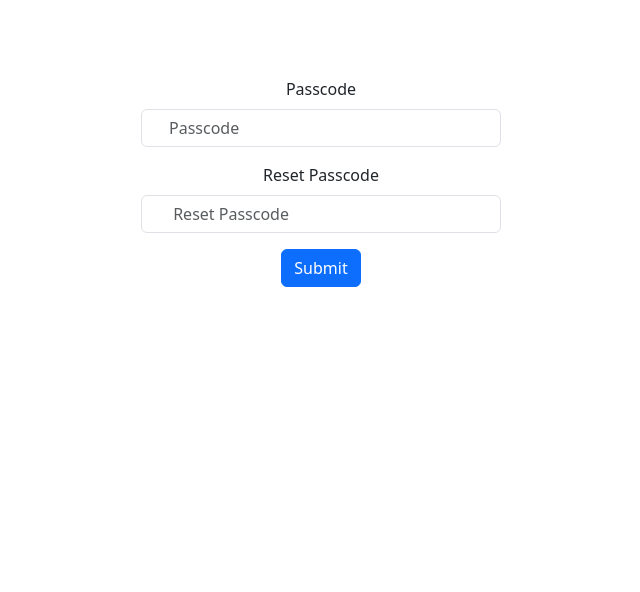
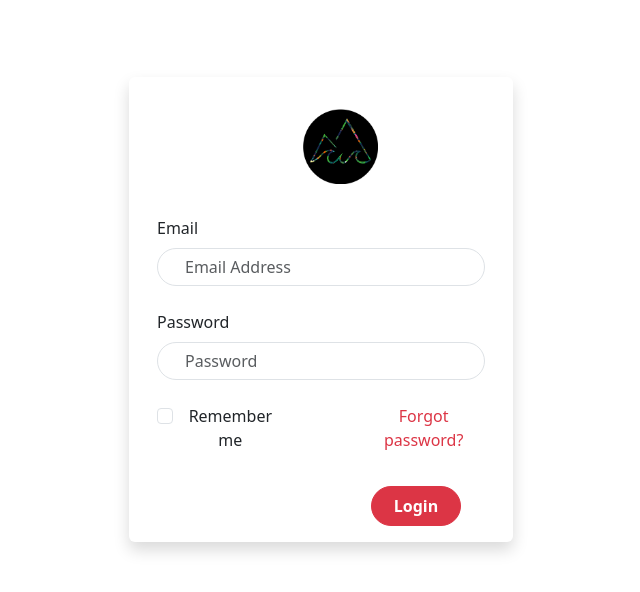
Before and after one commit to Pallavi-thakur01/React-Project3-Ahoy, a React (Create React App) app: page / in a window 1280 px wide. Shown: the top 592 px of the page, without its empty margins (319-959 px from the left). Built offline with nearby package versions, Linux system fonts and the light colour scheme.

Commit message:
19-07-2023

```diff
--- a/src/App.css
+++ b/src/App.css
@@ -243,3 +243,11 @@ a{
   background: white !important;
    border-color:white;
 }
+.text-danger{
+  cursor:pointer;
+}
+.textShadow{
+
+  color: rgb(255, 10, 10);
+  text-shadow: 2px 2px 4px #febdbd;
+}
--- a/src/App.tsx
+++ b/src/App.tsx
@@ -16,7 +16,7 @@ function App() {
   return (
     <div className="App">
      <Routes>
-        <Route path="/" element={<Resetpasscode />}/>
+        <Route path="/" element={<Login />}/>
 
           <Route path="passcode" element={<Passcode />} />
           <Route path="location" element={<Location />} />
--- a/src/pages/Login.tsx
+++ b/src/pages/Login.tsx
@@ -6,11 +6,27 @@ import axios from "axios";
 import { useNavigate } from "react-router-dom";
 
 import { ToastContainer, toast } from "react-toastify";
+import { Formik,Form as FormikForm} from 'formik';
+
+import * as yup from "yup";
 
 type FormValues = {
   emailId: string;
   password: string;
 };
+const schema = yup.object().shape({
+  emailId: yup.string().email("Please enter a valid e-mail").required(),
+  password: yup.string()
+  .required("This field is required")
+  .min(8, "Pasword must be 8 or more characters")
+  .matches(/(?=.*[a-z])(?=.*[A-Z])\w+/, "Password ahould contain at least one uppercase and lowercase character")
+  .matches(/\d/, "Password should contain at least one number")
+  .matches(/[`!@#$%^&*()_+\-=[\]{};':"\\|,.<>/?~]/, "Password should contain at least one special character"),
+
+});
+const schemaa = yup.object().shape({
+  emailId: yup.string().email("Please enter a valid e-mail").required(),
+});
 
 function Login() {
   const [Show, setShow] = useState(false);
@@ -18,47 +34,47 @@ function Login() {
   const handleShow = () => setShow(true);
   const [spinner, setSpinner] = useState(false);
   const [spinner1, setSpinner1] = useState(false);
-  const [dataa, setDataa] = useState({
-    emailId: "",
-  });
+  // const [dataa, setDataa] = useState({
+  //   emailId: "",
+  // });
 
   const navigate = useNavigate();
 
-  const [error, setError] = useState<FormValues>({
-    emailId: "",
-    password: "",
-  });
+  // const [error, setError] = useState<FormValues>({
+  //   emailId: "",
+  //   password: "",
+  // });
 
   const [data, setData] = useState({
     emailId: "",
     password: "",
   });
-  const handleChange = (e: ChangeEvent<HTMLInputElement>) => {
-    const value = e.target.value;
-    setData({
-      ...data,
-      [e.target.name]: value,
-    });
+  // const handleChange = (e: ChangeEvent<HTMLInputElement>) => {
+  //   const value = e.target.value;
+  //   setData({
+  //     ...data,
+  //     [e.target.name]: value,
+  //   });
 
-    setError({ emailId: "", password: "" });
-  };
+  //   setError({ emailId: "", password: "" });
+  // };
 
-  const handleChange1 = (e: ChangeEvent<HTMLInputElement>) => {
-    const value = e.target.value;
-    setDataa({
-      ...dataa,
-      [e.target.name]: value,
-    });
-    console.log(dataa);
-  };
+  // const handleChange1 = (e: ChangeEvent<HTMLInputElement>) => {
+  //   const value = e.target.value;
+  //   setDataa({
+  //     ...dataa,
+  //     [e.target.name]: value,
+  //   });
+  //   console.log(dataa);
+  // };
 
-  const handleSubmit1 = (e: any) => {
-    e.preventDefault();
+  const handleSubmit1 = (values: any) => {
+   debugger;
     setSpinner1(true);
 
     const userDataa = {
       businessId: "4",
-      emailId: dataa.emailId,
+      emailId: values.emailId,
     };
 
     axios
@@ -97,15 +113,15 @@ function Login() {
     console.log(userDataa, "dataaaa");
   };
 
-  const handleSubmit = (e: any) => {
-    e.preventDefault();
+  const handleSubmit = (values: any) => {
+    // e.preventDefault();
     setSpinner(true);
 
     const userData = {
       businessId: "4",
-      emailId: data.emailId,
+      emailId: values.emailId,
       applicationId: "58",
-      password: data.password,
+      password: values.password,
     };
 
     axios
@@ -146,7 +162,20 @@ function Login() {
   return (
     <>
       <div className="  mainBox container rounded shadow align-item-center">
-        <form onSubmit={handleSubmit}>
+      <Formik
+      validationSchema={schema}
+      onSubmit={handleSubmit}
+      initialValues={{
+
+        emailId: '',
+        password:'',
+
+      }}
+    >
+      {({ errors,values,handleChange }) => (
+
+
+        <FormikForm  >
           {/* <!-- Email input --> */}
           <div className=" mainBox  container py-2">
             <div className="col-8 h-2 p-4 rounded-circle">
@@ -163,15 +192,18 @@ function Login() {
                   Email{" "}
                 </label>
                 <input
-                  type="email"
+
                   id="validationDefault03"
                   name="emailId"
                   className="form-control  rounded-pill"
                   placeholder="Email Address"
                   onChange={handleChange}
-                  value={data.emailId}
-                  required
+                  value={values.emailId}
+
                 />
+                 <div className="text-danger textShadow">
+                {errors.emailId}
+              </div>
               </div>
             </div>
 
@@ -191,9 +223,12 @@ function Login() {
                   className="form-control rounded-pill"
                   placeholder="Password "
                   onChange={handleChange}
-                  value={data.password}
-                  required
+                  value={values.password}
+
                 />
+                 <div className="text-danger textShadow">
+                {errors.password}
+              </div>
               </div>
             </div>
 
@@ -239,7 +274,9 @@ function Login() {
 
 
           </div>
-        </form>
+        </FormikForm >
+        )}
+        </Formik>
       </div>
 
       <Modal
@@ -263,23 +300,38 @@ function Login() {
           ></button>
         </Modal.Header>
         <Modal.Body>
-          <Form className="px-3" onSubmit={handleSubmit1}>
+        <Formik
+      validationSchema={schemaa}
+      onSubmit={handleSubmit1}
+      initialValues={{
+
+        emailId: '',
+
+      }}
+    >
+      {({ errors,values,handleChange }) => (
+
+          <FormikForm className="px-3"  >
             <Form.Group className="mb-3" controlId="exampleForm.ControlInput1">
-              <Form.Label>Enter email to reset password</Form.Label>
+              <Form.Label>Enter email to reset passcode</Form.Label>
               <Form.Control
-                type="email"
+
                 placeholder="E-mail address"
+                value={values.emailId}
+               onChange={handleChange}
                 name="emailId"
-                value={dataa.emailId}
-                onChange={handleChange1}
-                required
+
               />
+               <div className="text-danger">
+                {errors.emailId}
+              </div>
             </Form.Group>
+
 
             <Button
               type="submit"
               variant="danger"
-              // onClick={handleSubmit1}
+
               className="forgetButton loginButton rounded-pill px-3 m-3 "
             >
               {!spinner1 ? (
@@ -288,7 +340,11 @@ function Login() {
                 <span className="spinner-border  " role="status"></span>
               )}
             </Button>
-          </Form>
+
+          </FormikForm>
+            )}
+           </Formik>
+
         </Modal.Body>
       </Modal>
     </>
--- a/src/pages/Passcode.tsx
+++ b/src/pages/Passcode.tsx
@@ -7,8 +7,9 @@ import { ChangeEvent } from "react";
 import axios from "axios";
 import { message } from "antd";
 import styled from "@emotion/styled";
-import { useNavigate,useParams } from "react-router-dom";
-
+import { useNavigate, useParams } from "react-router-dom";
+import { Formik, Form as FormikForm } from "formik";
+import * as yup from "yup";
 
 interface passcodeValue {
   businessId: number;
@@ -23,6 +24,9 @@ const Buttons = styled.div`
   text-align: left;
   justify-content: center;
 `;
+const schema = yup.object().shape({
+  emailId: yup.string().email("Please enter a valid e-mail").required(),
+});
 
 const Passcode: React.FC = () => {
   const navigate = useNavigate();
@@ -50,9 +54,6 @@ const Passcode: React.FC = () => {
     console.log(dataa);
   };
 
-
-
-
   let b = localStorage.getItem("message");
   console.log(message);
   useEffect(() => {
@@ -67,13 +68,12 @@ const Passcode: React.FC = () => {
     passcodeVal = passCode + val;
     setPassCode(passcodeVal);
   };
-  const handleSubmit1 = (e: any) => {
-    e.preventDefault();
+  const handleSubmit1 = (values: any) => {
     setSpinner1(true);
 
     const userDataa = {
       businessId: "4",
-      emailId: dataa.emailId,
+      emailId: values.emailId,
     };
 
     axios
@@ -90,8 +90,8 @@ const Passcode: React.FC = () => {
         toast.success(response.data.responseMessage, {
           position: toast.POSITION.BOTTOM_RIGHT,
         });
-        localStorage.setItem('token',response.data.token);
-        console.log("mmmmmmmmToken",response.data.token);
+        localStorage.setItem("token", response.data.token);
+        console.log("mmmmmmmmToken", response.data.token);
       })
       .catch((error) => {
         if (error.response) {
@@ -114,7 +114,6 @@ const Passcode: React.FC = () => {
     console.log(userDataa, "dataaaa");
   };
 
-
   const handleSubmit = () => {
     const userPasscode: passcodeValue = {
       businessId: 4,
@@ -134,7 +133,6 @@ const Passcode: React.FC = () => {
         toast.success(response.data.responseMessage, {
           position: toast.POSITION.BOTTOM_RIGHT,
         });
-
       })
 
       .catch((error) => {
@@ -349,11 +347,27 @@ const Passcode: React.FC = () => {
           </Modal.Title>
         </Modal.Header>
         <Modal.Body>
-          <Form className="px-3" onSubmit={handleSubmit1}>
-            <Form.Group className="mb-3" controlId="exampleForm.ControlInput1">
+          <Formik
+            validationSchema={schema}
+            onSubmit={handleSubmit1}
+            initialValues={{
+              emailId: "",
+            }}
+          >
+            {({ errors, values, handleChange }) => (
+              <FormikForm className="px-3">
+                <Form.Group
+                  className="mb-3"
+                  controlId="exampleForm.ControlInput1"
+                >
                   <Form.Label>Enter email to reset passcode</Form.Label>
-              <Form.Control type="email" placeholder="E-mail address"  value={dataa.emailId}
-                onChange={handleChange1} name="emailId"/>
+                  <Form.Control
+                    placeholder="E-mail address"
+                    value={values.emailId}
+                    onChange={handleChange}
+                    name="emailId"
+                  />
+                  <div className="text-danger">{errors.emailId}</div>
                 </Form.Group>
 
                 {/* <Link to={`/resetpasscode/${id}`} > */}
@@ -361,12 +375,18 @@ const Passcode: React.FC = () => {
                   type="submit"
                   variant="danger"
                   // onClick={handleClose}
-            className="forgetdiv rounded-pill px-3 m-3 "
+                  className="forgetdiv loginButton rounded-pill px-3 m-3 "
                 >
-            Send
+                  {!spinner1 ? (
+                    <span>Send</span>
+                  ) : (
+                    <span className="spinner-border  " role="status"></span>
+                  )}
                 </Button>
                 {/* </Link> */}
-          </Form>
+              </FormikForm>
+            )}
+          </Formik>
         </Modal.Body>
       </Modal>
 
--- a/src/pages/Resetpasscode.tsx
+++ b/src/pages/Resetpasscode.tsx
@@ -1,38 +1,117 @@
 
-import React from 'react'
-import Form from 'react-bootstrap/Form';
-import Container from 'react-bootstrap/Container';
-import Row from 'react-bootstrap/Row';
-import Col from 'react-bootstrap/Col';
-import Button from 'react-bootstrap/Button';
+// import React from 'react'
+// import Form from 'react-bootstrap/Form';
+// import Container from 'react-bootstrap/Container';
+// import Row from 'react-bootstrap/Row';
+// import Col from 'react-bootstrap/Col';
+// import Button from 'react-bootstrap/Button';
 
 
 
 
-function Resetpasscode() {
+// function Resetpasscode() {
+//   return (
+//     <>
+//      <Container>
+//       <Row>
+//         <Col>
+//     <Form>
+//     <Form.Group className="mb-3" controlId="formGroupPassword">
+//       <Form.Label>Passcode</Form.Label>
+//       <Form.Control type="number" placeholder="Passcode" />
+//     </Form.Group>
+//     <Form.Group className="mb-3" controlId="formGroupPassword">
+//       <Form.Label>Reset Passcode</Form.Label>
+//       <Form.Control type="number" placeholder=" Reset Passcode" />
+//     </Form.Group>
+//     <Button variant="primary" type="submit">
+//         Submit
+//       </Button>
+//   </Form>
+//   </Col>
+//       </Row>
+//     </Container>
+//   </>
+//   )
+// }
+
+// export default Resetpasscode
+
+
+
+
+
+
+
+
+
+
+
+
+import Row from 'react-bootstrap/Row';
+
+
+import Button from 'react-bootstrap/Button';
+import Col from 'react-bootstrap/Col';
+import Form from 'react-bootstrap/Form';
+
+import * as formik from 'formik';
+import * as yup from 'yup';
+import { Container } from 'react-bootstrap';
+
+function FormExample() {
+  const { Formik } = formik;
+
+  const schema = yup.object().shape({
+
+    email: yup.string().required(),
+
+  });
+
   return (
-    <>
-     <Container>
-      <Row>
-        <Col>
-    <Form>
-    <Form.Group className="mb-3" controlId="formGroupPassword">
-      <Form.Label>Passcode</Form.Label>
-      <Form.Control type="number" placeholder="Passcode" />
-    </Form.Group>
-    <Form.Group className="mb-3" controlId="formGroupPassword">
-      <Form.Label>Reset Passcode</Form.Label>
-      <Form.Control type="number" placeholder=" Reset Passcode" />
-    </Form.Group>
-    <Button variant="primary" type="submit">
-        Submit
-      </Button>
-  </Form>
-  </Col>
-      </Row>
-    </Container>
-  </>
-  )
+    <Formik
+      validationSchema={schema}
+      onSubmit={console.log}
+      initialValues={{
+
+        email: '',
+
+      }}
+    >
+      {({ handleSubmit, handleChange, values, touched, errors }) => (
+
+<Container className='shadow'>
+<Row>
+        <Form noValidate onSubmit={handleSubmit}>
+
+
+
+            <Form.Group as={Col} md="8" controlId="validationFormik04" className='my-5 mx-3'>
+              <Form.Label >Email</Form.Label>
+              <Form.Control
+                type="email"
+                placeholder="email"
+                name="email"
+                value={values.email}
+                onChange={handleChange}
+                isInvalid={!!errors.email}
+                className='mx-5 '
+
+              />
+              <Form.Control.Feedback type="invalid"  >
+                {errors.email}
+              </Form.Control.Feedback>
+            </Form.Group>
+
+          <Button className='m-2 btn btn-danger' type="submit">Login</Button>
+          </Form>
+          </Row>
+
+        </Container>
+
+      )}
+    </Formik>
+  );
 }
 
-export default Resetpasscode
+export default FormExample;
```
Lines whose indentation alone changed are shown as unchanged.
